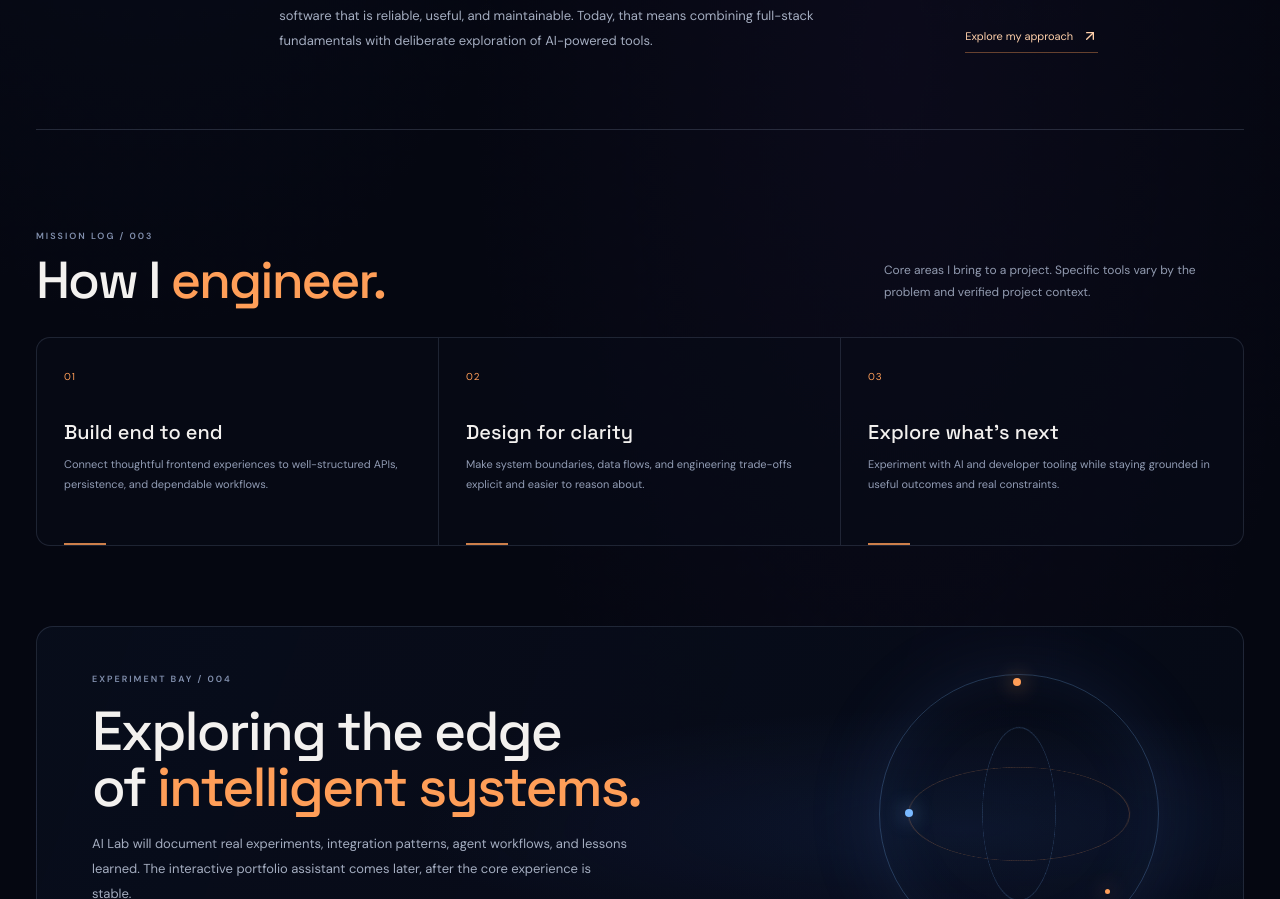
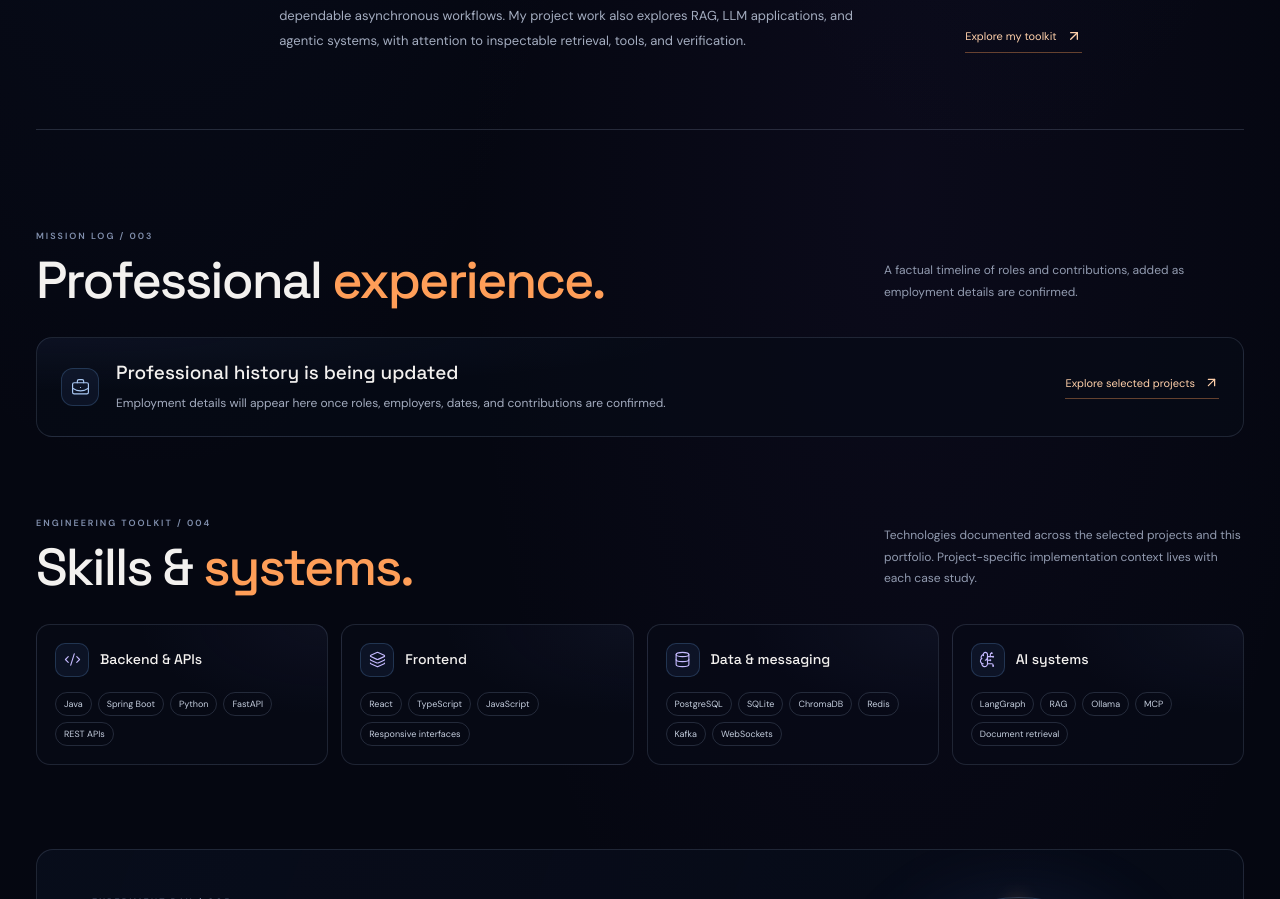
Before and after one commit to juyelhushen/Joefolio-v2, a React (Vite) app: page / in a window 1280 px wide. Shown: the part 1901-2800 px from the top of the page. Built offline with nearby package versions, Linux system fonts and the light colour scheme.

Commit message:
feat: enhance professional profile and skills

```diff
--- a/src/App.tsx
+++ b/src/App.tsx
@@ -11,13 +11,16 @@ import {
   X,
 } from 'lucide-react';
 import { motion, useReducedMotion } from 'motion/react';
+import ExperienceTimeline from './components/ExperienceTimeline';
 import ProjectsSection from './components/ProjectsSection';
+import SkillsSection from './components/SkillsSection';
 import Starfield from './components/Starfield';
 
 const navItems = [
   ['Home', '#home'],
   ['About', '#about'],
   ['Experience', '#experience'],
+  ['Skills', '#skills'],
   ['Projects', '#projects'],
   ['AI Lab', '#ai-lab'],
   ['Contact', '#contact'],
@@ -171,71 +174,50 @@ export default function App() {
 
         <ProjectsSection reduceMotion={reduceMotion ?? false} />
 
-        <section className="manifesto section-wrap" id="about">
+        <section className="manifesto section-wrap" id="about" aria-labelledby="about-title">
           <div className="manifesto-symbol">
             <Sparkles size={24} strokeWidth={1.2} />
             <span>FIELD NOTES / 002</span>
           </div>
           <div className="manifesto-copy">
-            <h2>
-              Curious by nature.
+            <h2 id="about-title">
+              Build end to end.
               <br />
-              <em>Engineering by craft.</em>
+              <em>Keep the seams clear.</em>
             </h2>
             <p>
-              I enjoy understanding problems deeply, designing clear interfaces between systems, and
-              making software that is reliable, useful, and maintainable. Today, that means
-              combining full-stack fundamentals with deliberate exploration of AI-powered tools.
+              I work across the stack with a backend focus on clear APIs, system integration,
+              persistence, and dependable asynchronous workflows. My project work also explores RAG,
+              LLM applications, and agentic systems, with attention to inspectable retrieval, tools,
+              and verification.
             </p>
           </div>
-          <a className="text-link" href="#experience">
-            Explore my approach <ArrowUpRight size={16} />
+          <a className="text-link" href="#skills">
+            Explore my toolkit <ArrowUpRight size={16} />
           </a>
         </section>
 
-        <section className="experience-section section-wrap" id="experience">
+        <section
+          className="experience-section section-wrap"
+          id="experience"
+          aria-labelledby="experience-title"
+        >
           <div className="section-heading">
             <div>
               <span className="section-kicker">MISSION LOG / 003</span>
-              <h2>
-                How I <em>engineer.</em>
+              <h2 id="experience-title">
+                Professional <em>experience.</em>
               </h2>
             </div>
             <p>
-              Core areas I bring to a project. Specific tools vary by the problem and verified
-              project context.
+              A factual timeline of roles and contributions, added as employment details are
+              confirmed.
             </p>
           </div>
-          <div className="capability-grid">
-            <article>
-              <span className="cap-index">01</span>
-              <h3>Build end to end</h3>
-              <p>
-                Connect thoughtful frontend experiences to well-structured APIs, persistence, and
-                dependable workflows.
-              </p>
-              <span className="cap-line" />
-            </article>
-            <article>
-              <span className="cap-index">02</span>
-              <h3>Design for clarity</h3>
-              <p>
-                Make system boundaries, data flows, and engineering trade-offs explicit and easier
-                to reason about.
-              </p>
-              <span className="cap-line" />
-            </article>
-            <article>
-              <span className="cap-index">03</span>
-              <h3>Explore what’s next</h3>
-              <p>
-                Experiment with AI and developer tooling while staying grounded in useful outcomes
-                and real constraints.
-              </p>
-              <span className="cap-line" />
-            </article>
-          </div>
+          <ExperienceTimeline reduceMotion={reduceMotion ?? false} />
         </section>
+
+        <SkillsSection reduceMotion={reduceMotion ?? false} />
 
         <section className="ai-lab section-wrap" id="ai-lab">
           <div className="ai-lab-orb" aria-hidden="true">
@@ -244,7 +226,7 @@ export default function App() {
             <div />
           </div>
           <div className="ai-lab-content">
-            <span className="section-kicker">EXPERIMENT BAY / 004</span>
+            <span className="section-kicker">EXPERIMENT BAY / 005</span>
             <h2>
               Exploring the edge
               <br />
@@ -266,37 +248,41 @@ export default function App() {
           </div>
         </section>
 
-        <section className="contact-section section-wrap" id="contact">
-          <span className="section-kicker">OPEN CHANNEL / 005</span>
-          <h2>
+        <section
+          className="contact-section section-wrap"
+          id="contact"
+          aria-labelledby="contact-title"
+        >
+          <span className="section-kicker">OPEN CHANNEL / 006</span>
+          <h2 id="contact-title">
             Have a good problem
             <br />
             <em>to solve?</em>
           </h2>
           <p>
-            I’m interested in thoughtful engineering, useful products, and opportunities to keep
-            building.
+            For professional conversations, connect with me on LinkedIn. Visit GitHub to explore my
+            public project repositories.
           </p>
           <div className="contact-actions">
             <a
               className="button button-primary"
-              href="https://github.com/juyelhushen"
+              href="https://linkedin.com/in/juyel-hushen-770674170"
               target="_blank"
-              rel="noreferrer"
+              rel="noopener noreferrer"
             >
-              <Github size={16} /> GitHub <ArrowUpRight size={15} />
+              <Linkedin size={16} /> Connect on LinkedIn <ArrowUpRight size={15} />
             </a>
             <a
               className="button button-quiet"
-              href="https://linkedin.com/in/juyel-hushen-770674170"
+              href="https://github.com/juyelhushen"
               target="_blank"
-              rel="noreferrer"
+              rel="noopener noreferrer"
             >
-              <Linkedin size={16} /> LinkedIn <ArrowUpRight size={15} />
+              <Github size={16} /> Explore GitHub <ArrowUpRight size={15} />
             </a>
           </div>
           <span className="contact-email-note">
-            Add verified email and current résumé before public launch.
+            Direct email and résumé links will be added once confirmed.
           </span>
         </section>
       </main>
--- /dev/null
+++ b/src/components/ExperienceTimeline.tsx
@@ -0,0 +1,70 @@
+import { ArrowUpRight, BriefcaseBusiness } from 'lucide-react';
+import { motion } from 'motion/react';
+import { experience } from '../data/experience';
+
+type ExperienceTimelineProps = {
+  reduceMotion: boolean;
+};
+
+export default function ExperienceTimeline({ reduceMotion }: ExperienceTimelineProps) {
+  if (experience.length === 0) {
+    return (
+      <div className="timeline-empty">
+        <span className="timeline-empty-icon" aria-hidden="true">
+          <BriefcaseBusiness size={19} strokeWidth={1.5} />
+        </span>
+        <div>
+          <h3>Professional history is being updated</h3>
+          <p>
+            Employment details will appear here once roles, employers, dates, and contributions are
+            confirmed.
+          </p>
+        </div>
+        <a className="text-link" href="#projects">
+          Explore selected projects <ArrowUpRight size={15} aria-hidden="true" />
+        </a>
+      </div>
+    );
+  }
+
+  return (
+    <ol className="experience-timeline">
+      {experience.map((entry, index) => (
+        <motion.li
+          className="experience-entry"
+          key={`${entry.employer}-${entry.role}`}
+          initial={reduceMotion ? false : { opacity: 0, y: 12 }}
+          whileInView={reduceMotion ? undefined : { opacity: 1, y: 0 }}
+          viewport={{ once: true, amount: 0.2 }}
+          transition={reduceMotion ? { duration: 0 } : { duration: 0.4, delay: index * 0.06 }}
+        >
+          <span className="experience-marker" aria-hidden="true" />
+          <article className="experience-card">
+            <div className="experience-card-heading">
+              <div>
+                <h3>{entry.role}</h3>
+                <p className="experience-employer">{entry.employer}</p>
+              </div>
+              {entry.dates && <span className="experience-dates">{entry.dates}</span>}
+            </div>
+            <p className="experience-summary">{entry.summary}</p>
+            {entry.contributions.length > 0 && (
+              <ul className="experience-contributions">
+                {entry.contributions.map((contribution) => (
+                  <li key={contribution}>{contribution}</li>
+                ))}
+              </ul>
+            )}
+            {entry.technologies.length > 0 && (
+              <ul className="experience-technologies" aria-label="Technologies used">
+                {entry.technologies.map((technology) => (
+                  <li key={technology}>{technology}</li>
+                ))}
+              </ul>
+            )}
+          </article>
+        </motion.li>
+      ))}
+    </ol>
+  );
+}
--- /dev/null
+++ b/src/components/SkillsSection.tsx
@@ -0,0 +1,63 @@
+import { BrainCircuit, Code2, Database, Layers3 } from 'lucide-react';
+import type { LucideIcon } from 'lucide-react';
+import { motion } from 'motion/react';
+import { skillGroups } from '../data/skills';
+import type { SkillIcon } from '../data/skills';
+
+const skillIcons: Record<SkillIcon, LucideIcon> = {
+  code: Code2,
+  layers: Layers3,
+  data: Database,
+  ai: BrainCircuit,
+};
+
+type SkillsSectionProps = {
+  reduceMotion: boolean;
+};
+
+export default function SkillsSection({ reduceMotion }: SkillsSectionProps) {
+  return (
+    <section className="skills-section section-wrap" id="skills" aria-labelledby="skills-title">
+      <div className="section-heading">
+        <div>
+          <span className="section-kicker">ENGINEERING TOOLKIT / 004</span>
+          <h2 id="skills-title">
+            Skills &amp; <em>systems.</em>
+          </h2>
+        </div>
+        <p>
+          Technologies documented across the selected projects and this portfolio. Project-specific
+          implementation context lives with each case study.
+        </p>
+      </div>
+      <div className="skills-grid">
+        {skillGroups.map((group, index) => {
+          const Icon = skillIcons[group.icon];
+
+          return (
+            <motion.article
+              className="skill-group"
+              key={group.name}
+              initial={reduceMotion ? false : { opacity: 0, y: 12 }}
+              whileInView={reduceMotion ? undefined : { opacity: 1, y: 0 }}
+              viewport={{ once: true, amount: 0.2 }}
+              transition={reduceMotion ? { duration: 0 } : { duration: 0.4, delay: index * 0.05 }}
+            >
+              <div className="skill-group-heading">
+                <span className="skill-icon" aria-hidden="true">
+                  <Icon size={17} strokeWidth={1.6} />
+                </span>
+                <h3>{group.name}</h3>
+              </div>
+              <ul className="skill-list">
+                {group.skills.map((skill) => (
+                  <li key={skill}>{skill}</li>
+                ))}
+              </ul>
+            </motion.article>
+          );
+        })}
+      </div>
+    </section>
+  );
+}
--- /dev/null
+++ b/src/data/experience.ts
@@ -0,0 +1,10 @@
+export type Experience = {
+  employer: string;
+  role: string;
+  dates?: string;
+  summary: string;
+  contributions: readonly string[];
+  technologies: readonly string[];
+};
+
+export const experience: readonly Experience[] = [];
--- /dev/null
+++ b/src/data/skills.ts
@@ -0,0 +1,30 @@
+export type SkillIcon = 'code' | 'layers' | 'data' | 'ai';
+
+export type SkillGroup = {
+  name: string;
+  icon: SkillIcon;
+  skills: readonly string[];
+};
+
+export const skillGroups: readonly SkillGroup[] = [
+  {
+    name: 'Backend & APIs',
+    icon: 'code',
+    skills: ['Java', 'Spring Boot', 'Python', 'FastAPI', 'REST APIs'],
+  },
+  {
+    name: 'Frontend',
+    icon: 'layers',
+    skills: ['React', 'TypeScript', 'JavaScript', 'Responsive interfaces'],
+  },
+  {
+    name: 'Data & messaging',
+    icon: 'data',
+    skills: ['PostgreSQL', 'SQLite', 'ChromaDB', 'Redis', 'Kafka', 'WebSockets'],
+  },
+  {
+    name: 'AI systems',
+    icon: 'ai',
+    skills: ['LangGraph', 'RAG', 'Ollama', 'MCP', 'Document retrieval'],
+  },
+];
--- a/src/styles.css
+++ b/src/styles.css
@@ -813,48 +813,189 @@ button {
   margin-top: 8px;
 }
 .experience-section {
-  padding: var(--space-section) 0 80px;
+  padding: var(--space-section) 0 52px;
 }
-.capability-grid {
+.experience-timeline {
+  position: relative;
   display: grid;
-  grid-template-columns: repeat(3, 1fr);
+  gap: 18px;
+  margin: 0;
+  padding: 0 0 0 24px;
+  list-style: none;
+}
+.experience-timeline::before {
+  position: absolute;
+  top: 12px;
+  bottom: 12px;
+  left: 7px;
+  width: 1px;
+  background: linear-gradient(
+    180deg,
+    rgba(122, 185, 255, 0.62),
+    rgba(169, 154, 255, 0.24),
+    transparent
+  );
+  content: '';
+}
+.experience-entry {
+  position: relative;
+  min-width: 0;
+}
+.experience-marker {
+  position: absolute;
+  top: 18px;
+  left: -22px;
+  width: 9px;
+  height: 9px;
+  border: 1px solid #91c8ff;
+  border-radius: 50%;
+  background: #0a0e1d;
+  box-shadow: 0 0 14px rgba(122, 185, 255, 0.42);
+}
+.experience-card,
+.timeline-empty {
+  border: 1px solid rgba(173, 192, 228, 0.15);
+  border-radius: var(--radius-card);
+  background:
+    radial-gradient(ellipse at 0% 0%, rgba(67, 91, 148, 0.1), transparent 38%),
+    rgba(8, 12, 24, 0.62);
+}
+.experience-card {
+  padding: 23px 25px;
+}
+.experience-card-heading {
+  display: flex;
+  align-items: flex-start;
+  justify-content: space-between;
+  gap: 20px;
+}
+.experience-card h3,
+.timeline-empty h3 {
+  margin: 0;
+  font: 500 19px/1.35 var(--font-display);
+}
+.experience-employer {
+  margin: 5px 0 0;
+  color: #d0d8e8;
+  font-size: 12px;
+}
+.experience-dates {
+  flex: 0 0 auto;
+  color: #9ba8bf;
+  font-size: 10px;
+  letter-spacing: 0.5px;
+}
+.experience-summary,
+.experience-contributions {
+  color: #a4adc0;
+  font-size: 12px;
+  line-height: 1.8;
+}
+.experience-summary {
+  margin: 15px 0 0;
+}
+.experience-contributions {
+  display: grid;
+  gap: 6px;
+  margin: 12px 0 0;
+  padding-left: 18px;
+}
+.experience-contributions li::marker {
+  color: var(--blue);
+}
+.experience-technologies,
+.skill-list {
+  display: flex;
+  flex-wrap: wrap;
+  gap: 7px;
+  margin: 16px 0 0;
+  padding: 0;
+  list-style: none;
+}
+.experience-technologies li,
+.skill-list li {
+  padding: 6px 9px;
+  border: 1px solid rgba(173, 192, 228, 0.18);
+  border-radius: 999px;
+  color: #c5cede;
+  font-size: 10px;
+}
+.timeline-empty {
+  display: grid;
+  grid-template-columns: auto minmax(0, 1fr) auto;
+  align-items: center;
+  gap: 17px;
+  padding: 22px 24px;
+}
+.timeline-empty-icon,
+.skill-icon {
+  display: grid;
+  flex: 0 0 auto;
+  width: 38px;
+  height: 38px;
+  place-items: center;
+  border: 1px solid rgba(122, 185, 255, 0.2);
+  border-radius: 12px;
+  color: #a9c8f2;
+  background: rgba(50, 78, 132, 0.16);
+}
+.timeline-empty p {
+  max-width: 590px;
+  margin: 7px 0 0;
+  color: #a4adc0;
+  font-size: 12px;
+  line-height: 1.75;
+}
+.timeline-empty .text-link {
+  margin-left: 8px;
+  white-space: nowrap;
+}
+.skills-section {
+  padding: 28px 0 84px;
+}
+.skills-grid {
+  display: grid;
+  grid-template-columns: repeat(4, minmax(0, 1fr));
+  gap: 13px;
+}
+.skill-group {
+  min-width: 0;
+  padding: 18px;
   border: 1px solid rgba(173, 192, 228, 0.15);
   border-radius: 14px;
-  overflow: hidden;
-  background: rgba(8, 12, 24, 0.55);
+  background:
+    radial-gradient(ellipse at 100% 0%, rgba(77, 89, 150, 0.09), transparent 46%),
+    rgba(8, 12, 24, 0.56);
+  transition:
+    border-color var(--motion-fast) var(--ease-standard),
+    transform var(--motion-fast) var(--ease-standard);
 }
-.capability-grid article {
-  position: relative;
-  padding: 26px 27px 30px;
-  border-right: 1px solid rgba(173, 192, 228, 0.15);
+.skill-group:hover {
+  transform: translateY(-2px);
+  border-color: rgba(122, 185, 255, 0.3);
 }
-.capability-grid article:last-child {
-  border-right: 0;
+.skill-group-heading {
+  display: flex;
+  align-items: center;
+  gap: 11px;
 }
-.cap-index {
-  color: var(--orange);
-  font-size: 10px;
-  letter-spacing: 1px;
+.skill-icon {
+  width: 34px;
+  height: 34px;
+  border-radius: 10px;
+  color: #c5baff;
 }
-.capability-grid h3 {
-  font: 500 20px var(--font-display);
-  margin: 34px 0 10px;
+.skill-group h3 {
+  margin: 0;
+  font: 500 14px/1.35 var(--font-display);
 }
-.capability-grid p {
-  color: #929db5;
-  font-size: 11px;
-  line-height: 1.8;
-  min-height: 60px;
-  margin: 0;
+.skill-list {
+  gap: 6px;
+  margin-top: 15px;
 }
-.cap-line {
-  position: absolute;
-  left: 27px;
-  bottom: 0;
-  width: 42px;
-  height: 2px;
-  background: var(--orange);
-  opacity: 0.8;
+.skill-list li {
+  padding: 5px 8px;
+  font-size: 9px;
 }
 .ai-lab {
   position: relative;
@@ -1020,6 +1161,16 @@ button {
     grid-template-columns: repeat(2, minmax(0, 1fr));
     gap: 14px;
   }
+  .skills-grid {
+    grid-template-columns: repeat(2, minmax(0, 1fr));
+  }
+  .timeline-empty {
+    grid-template-columns: auto minmax(0, 1fr);
+  }
+  .timeline-empty .text-link {
+    grid-column: 2;
+    margin-left: 0;
+  }
   .manifesto {
     grid-template-columns: 0.6fr 2fr;
   }
@@ -1031,7 +1182,7 @@ button {
     opacity: 0.65;
   }
 }
-@media (max-width: 700px) {
+@media (max-width: 740px) {
   html {
     scroll-padding-top: 78px;
   }
@@ -1231,26 +1382,52 @@ button {
   .experience-section {
     padding: 72px 0 55px;
   }
-  .capability-grid {
-    grid-template-columns: 1fr;
+  .experience-timeline {
+    padding-left: 19px;
   }
-  .capability-grid article {
-    padding: 22px 21px 26px;
-    border-right: 0;
-    border-bottom: 1px solid rgba(173, 192, 228, 0.15);
+  .experience-marker {
+    left: -17px;
   }
-  .capability-grid article:last-child {
-    border-bottom: 0;
+  .experience-card {
+    padding: 19px;
   }
-  .capability-grid h3 {
-    margin: 20px 0 8px;
+  .timeline-empty {
+    grid-template-columns: auto minmax(0, 1fr);
+    gap: 13px;
+    padding: 19px;
   }
-  .capability-grid p {
-    min-height: 0;
-    max-width: 450px;
+  .timeline-empty .text-link {
+    grid-column: 2;
+    margin: 0;
   }
-  .cap-line {
-    left: 21px;
+  .experience-card-heading {
+    flex-direction: column;
+    gap: 8px;
+  }
+  .skills-section {
+    padding: 18px 0 62px;
+  }
+  .skills-grid {
+    grid-template-columns: repeat(2, minmax(0, 1fr));
+    gap: 9px;
+  }
+  .skill-group {
+    padding: 13px;
+  }
+  .skill-group-heading {
+    align-items: flex-start;
+    gap: 8px;
+  }
+  .skill-group h3 {
+    padding-top: 3px;
+    font-size: 12px;
+  }
+  .skill-icon {
+    width: 30px;
+    height: 30px;
+  }
+  .skill-list li {
+    font-size: 8px;
   }
   .ai-lab {
     padding: 33px 24px;
@@ -1287,6 +1464,13 @@ button {
     font-size: 12px;
     padding: 0 8px;
   }
+  .contact-actions {
+    width: 100%;
+    flex-direction: column;
+  }
+  .contact-actions .button {
+    width: 100%;
+  }
   .site-footer {
     width: calc(100% - 36px);
     flex-wrap: wrap;
```
Also changed, not shown: 2 other files (tests, documents, lock files or other folders).
